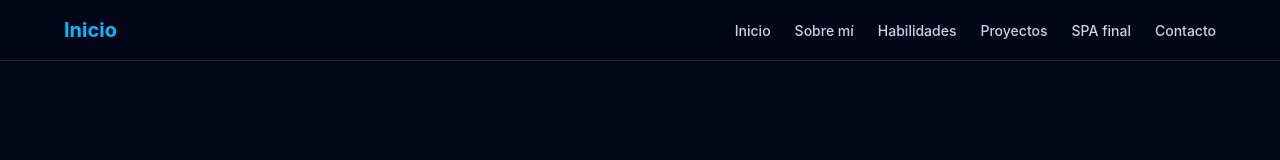
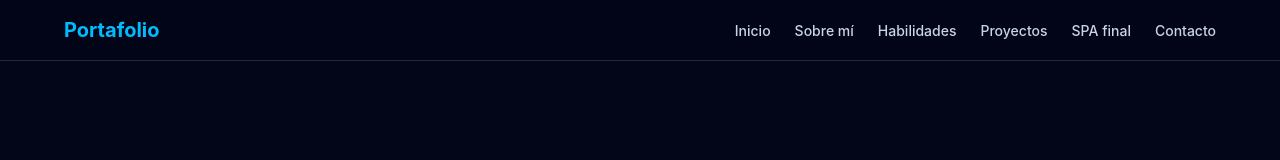
Before and after one commit to haranac/Portafolio, a React app: page / in a window 1280 px wide. Shown: the top 160 px of the page. Built offline with nearby package versions, Linux system fonts and the light colour scheme; the HTML template or start-up script is replaced by a standard one.

Commit message:
Change 'Inicio' link text to 'Portafolio'

```diff
--- a/src/components/Navbar.jsx
+++ b/src/components/Navbar.jsx
@@ -24,7 +24,7 @@ function Navbar() {
           className="text-xl font-bold text-sky-400"
           onClick={closeMenu}
         >
-          Inicio
+          Portafolio
         </a>
 
         <ul className="hidden items-center gap-6 md:flex">
```
